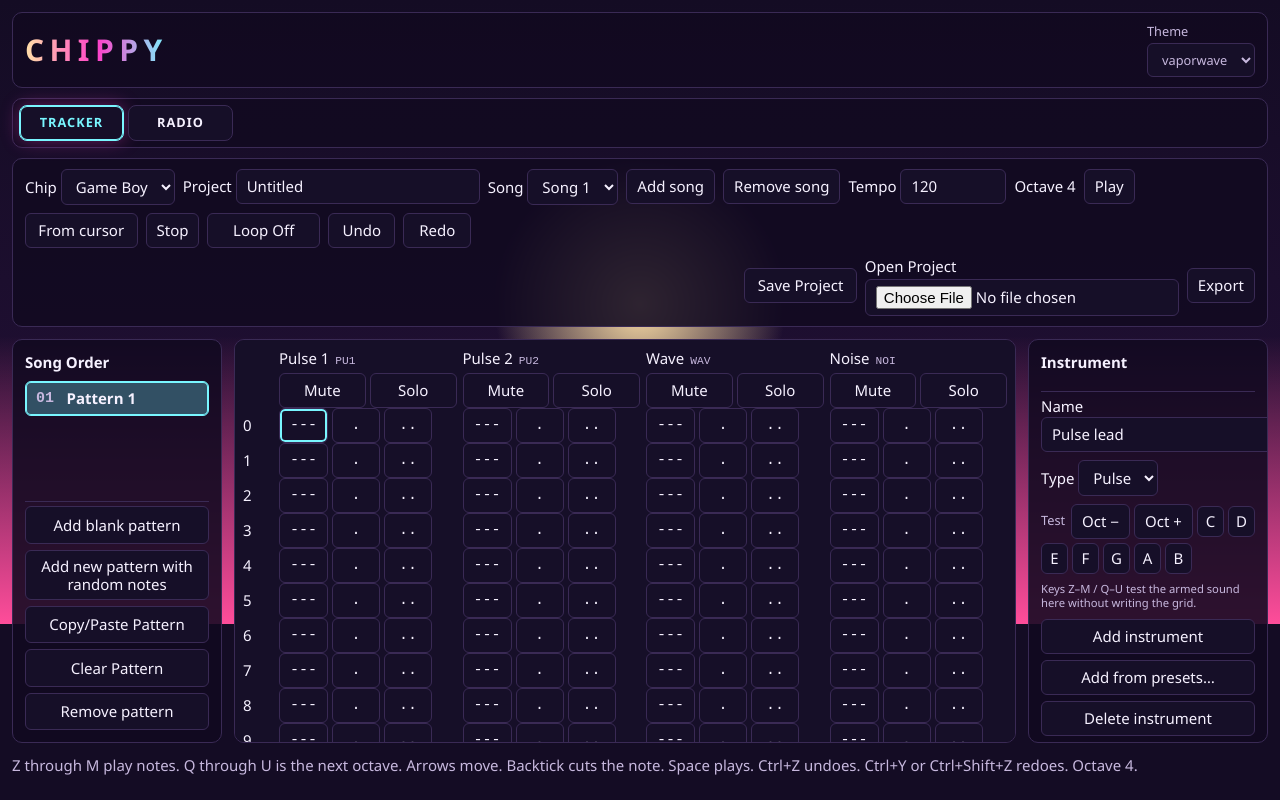
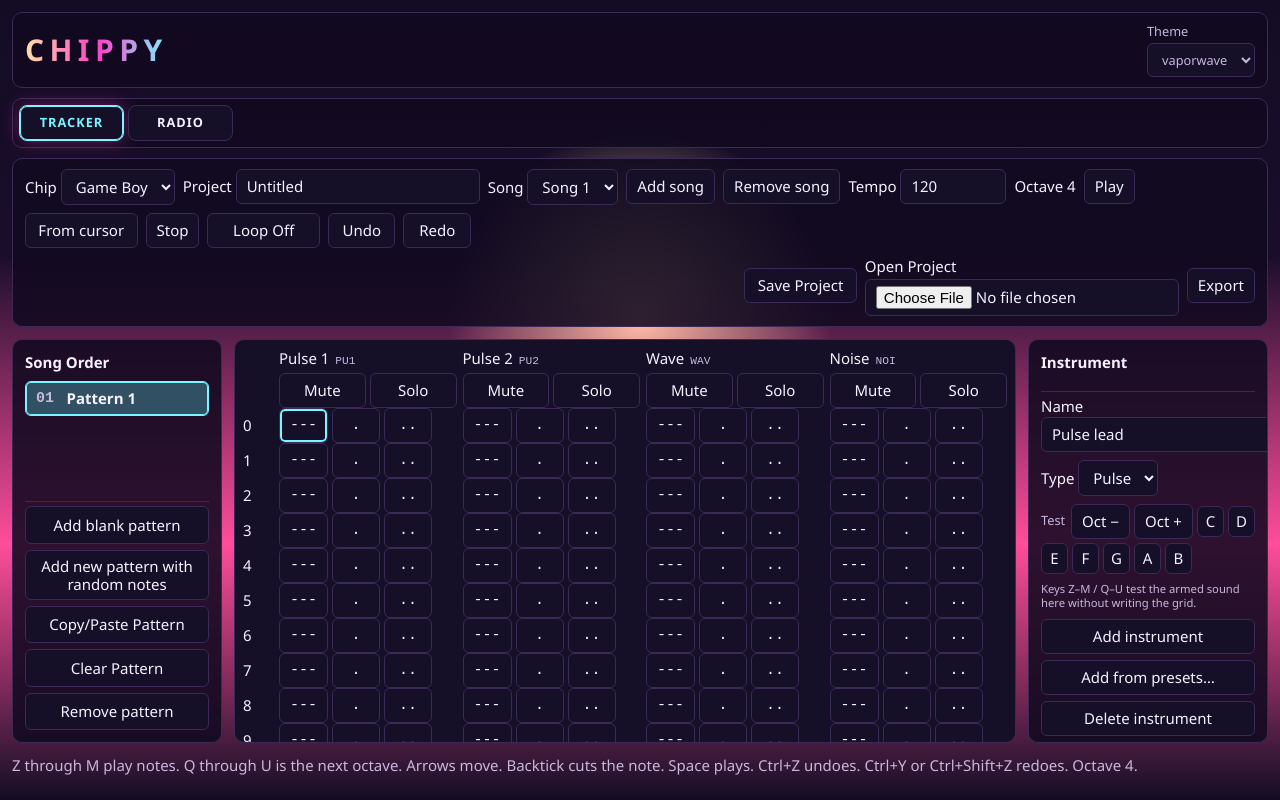
Before and after one commit to b-mag/chippy, an Angular app in the folder frontend/: page / in a window 1280 px wide. Built offline with nearby package versions, Linux system fonts and the light colour scheme.

Commit message:
fixed gradient on the vaporwave theme

```diff
--- a/frontend/src/styles.css
+++ b/frontend/src/styles.css
@@ -58,9 +58,15 @@ html, body {
   color: var(--ink);
   font: 15px/1.4 "Segoe UI", sans-serif;
   background:
-    linear-gradient(180deg, transparent 0 42%, var(--horizon) 78%, var(--sky) 78% 100%),
-    radial-gradient(circle at 50% 38%, var(--sun-top), transparent 18%),
-    linear-gradient(180deg, var(--sky), #241038 70%);
+    linear-gradient(
+      180deg,
+      transparent 0 32%,
+      var(--horizon) 68%,
+      color-mix(in srgb, var(--horizon) 45%, var(--sky)) 86%,
+      var(--sky) 100%
+    ),
+    radial-gradient(circle at 50% 40%, var(--sun-top), transparent 24%),
+    linear-gradient(180deg, var(--sky), #241038 88%);
 }
 
 [data-aesthetic='dark'] body,
```
